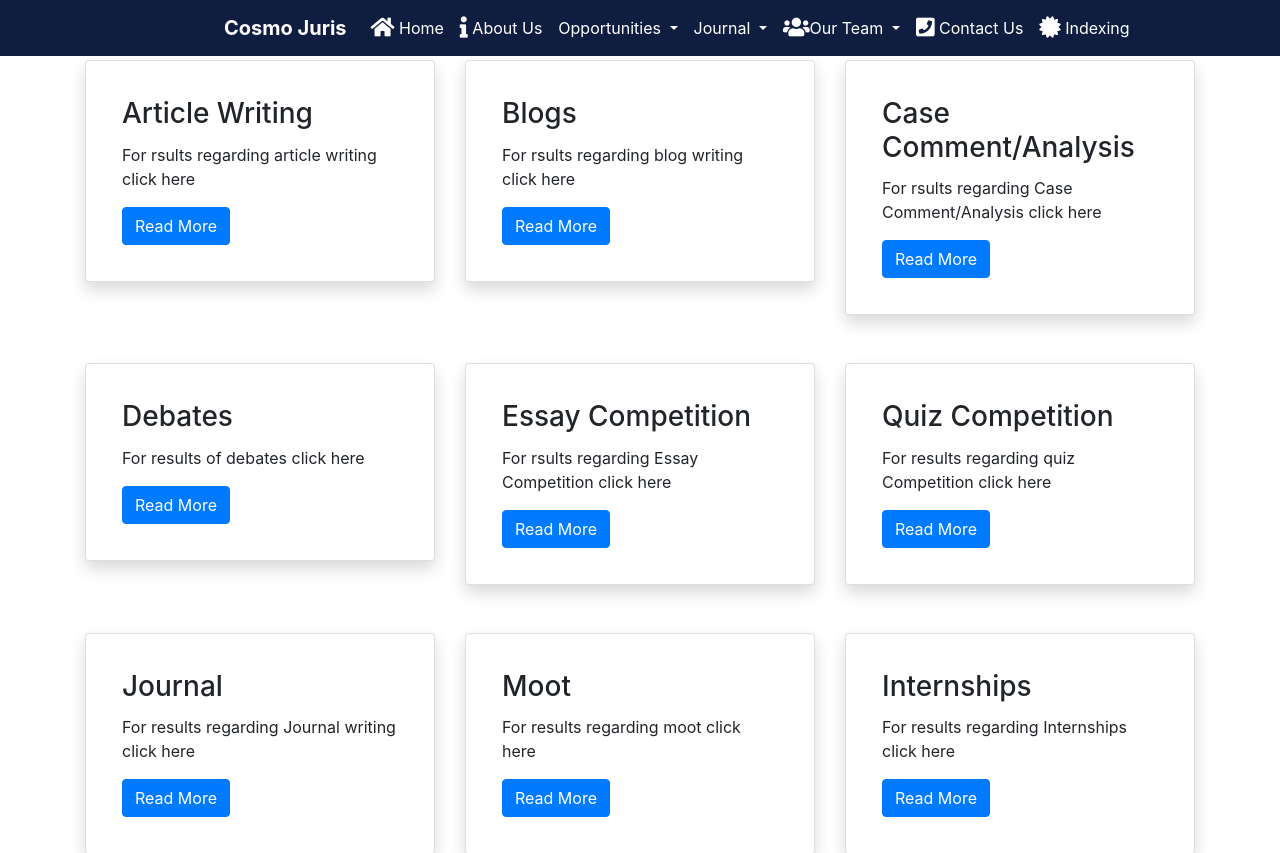
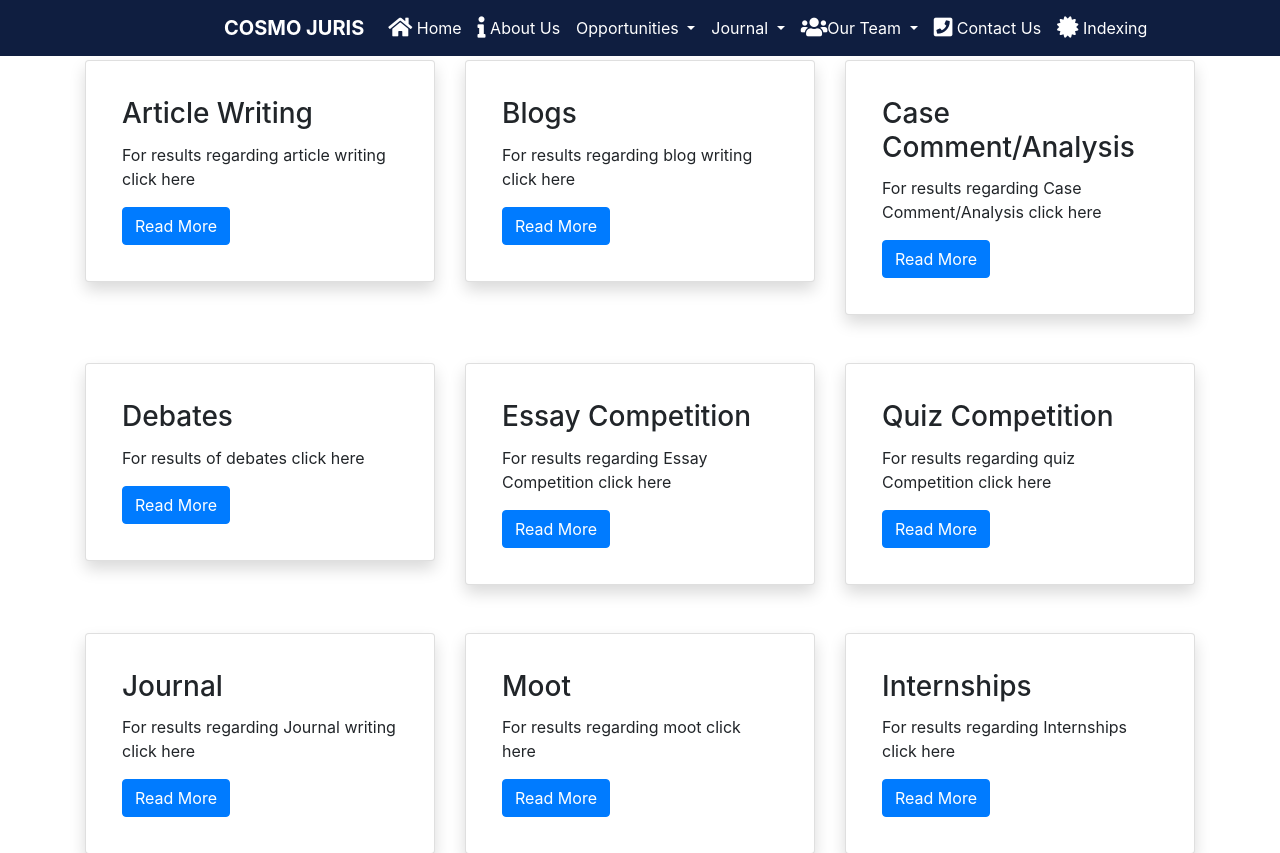
Before and after one commit to Parasmani300/cosmojuris, a Flask app: page /for_students in a window 1280 px wide; the page is wider, and only the part inside the window is pictured. Shown: the top 853 px of that part. Run offline with Flask 2, Linux system fonts and the light colour scheme; some libraries are stand-ins or nearby versions.

Commit message:
New Changes rolled up

```diff
--- a/application/templates/advisory_board.html
+++ b/application/templates/advisory_board.html
@@ -39,13 +39,13 @@
                     <h5 class="card-title">Vaishali Singh</h5>
                     <p class="card-text">Phd. Research Scholar (HPNLU)</p>
                     <p>LLM(Constitution Law) - HPNLU, Shimla</p>
-                    <p>B.L.S LLB Goverment Law College, Mumbai</p>
+                    <p>B.L.S LLB - Goverment Law College, Mumbai</p>
                 </div>
             </div>
             <br>
         </div>
 
-        <div class="col-md-4">
+        <!-- <div class="col-md-4">
             <div class="card" style="width: 18rem;">
                 <img class="card-img-top"
                     src="https://firebasestorage.googleapis.com/v0/b/cosmo-juris.appspot.com/o/vaibhaw.jpg?alt=media&token=8c5f32f9-859f-4b5a-9323-c43edd92eaff"
@@ -57,7 +57,7 @@
                 </div>
             </div>
             <br>
-        </div>
+        </div> -->
     </div>
     <br>
 </div>
--- a/application/templates/for_student.html
+++ b/application/templates/for_student.html
@@ -6,7 +6,7 @@
             <div class="card shadow p-3 mb-5 bg-white rounded">
                 <div class="card-body">
                     <h3 class="card-title">Article Writing</h3>
-                    <p class="card-text">For rsults regarding article writing click here</p>
+                    <p class="card-text">For results regarding article writing click here</p>
                     <button class="btn btn-primary">Read More</button>
                 </div>
             </div>
@@ -15,7 +15,7 @@
             <div class="card shadow p-3 mb-5 bg-white rounded">
                 <div class="card-body">
                     <h3 class="card-title">Blogs</h3>
-                    <p class="card-text">For rsults regarding blog writing click here</p>
+                    <p class="card-text">For results regarding blog writing click here</p>
                     <button class="btn btn-primary">Read More</button>
                 </div>
             </div>
@@ -24,7 +24,7 @@
             <div class="card shadow p-3 mb-5 bg-white rounded">
                 <div class="card-body">
                     <h3 class="card-title">Case Comment/Analysis</h3>
-                    <p class="card-text">For rsults regarding Case Comment/Analysis click here</p>
+                    <p class="card-text">For results regarding Case Comment/Analysis click here</p>
                     <button class="btn btn-primary">Read More</button>
                 </div>
             </div>
@@ -42,7 +42,7 @@
             <div class="card shadow p-3 mb-5 bg-white rounded">
                 <div class="card-body">
                     <h3 class="card-title">Essay Competition</h3>
-                    <p class="card-text">For rsults regarding Essay Competition click here</p>
+                    <p class="card-text">For results regarding Essay Competition click here</p>
                     <button class="btn btn-primary">Read More</button>
                 </div>
             </div>
--- a/application/templates/includes/carousel.html
+++ b/application/templates/includes/carousel.html
@@ -15,7 +15,7 @@
             </div>
         </div>
         <div class="carousel-item">
-            <img src="{{url_for('static',filename='images/caro1.jpg')}}" class="d-block w-100" alt="caro2">
+            <img src="{{url_for('static',filename='images/caro123.png')}}" class="d-block w-100" alt="caro2">
 
             <div class="carousel-caption d-none d-md-block">
                 <h5></h5>
@@ -23,7 +23,7 @@
             </div>
         </div>
         <div class="carousel-item">
-            <img src="{{url_for('static',filename='images/caro4.jpg')}}" class="d-block w-100" alt="caro3">
+            <img src="{{url_for('static',filename='images/caro124.png')}}" class="d-block w-100" alt="caro3">
         </div>
 
     </div>
--- a/application/templates/includes/footer.html
+++ b/application/templates/includes/footer.html
@@ -36,6 +36,10 @@
                         <p><a href="https://www.instagram.com/cosmo.juris/"><img
                                     src="https://img.icons8.com/wired/64/000000/instagram.png" /></a> </p>
                     </div>
+                    <div class="col-4">
+                        <p><a href="https://www.instagram.com/cosmo.juris/"><img
+                                    src="https://img.icons8.com/wired/64/000000/youtube.png" /></a> </p>
+                    </div>
                 </div>
 
             </div>
--- a/application/templates/includes/nav.html
+++ b/application/templates/includes/nav.html
@@ -1,6 +1,6 @@
 <nav class="navbar fixed-top navbar-expand-md navbar-light" style="color: white; background-color: #0F1E40;">
     <!-- Brand -->
-    <a class="navbar-brand offset-md-2 text-white" href="{{url_for('index')}}"><b>Cosmo Juris</b></a>
+    <a class="navbar-brand offset-md-2 text-white" href="{{url_for('index')}}"><b>COSMO JURIS</b></a>
     <!-- Toggler/collapsibe Button -->
     <button class="navbar-toggler bg-white" type="button" data-toggle="collapse" data-target="#collapsibleNavbar">
         <span class="navbar-toggler-icon"></span>
@@ -48,7 +48,7 @@
                     <a class="dropdown-item" href="{{url_for('core_members')}}">Core Members</a>
                     <a class="dropdown-item" href="{{url_for('coordinators')}}">Coordinators</a>
                     <a class="dropdown-item" href="{{url_for('convenors')}}">Convenors</a>
-                    <a class="dropdown-item" href="{{url_for('techinical_board')}}">Techinical Board</a>
+                    <a class="dropdown-item" href="{{url_for('techinical_board')}}">Technical Board</a>
                 </div>
             </li>
             <li class="nav-item">
--- a/application/templates/index.html
+++ b/application/templates/index.html
@@ -79,7 +79,7 @@
     <div class="container">
         <div class="card shadow p-3 mb-5 bg-white rounded">
             <div class="card-body" style="background-color: #918888;">
-                <h3 class="card-title">Feedback</h3>
+                <h3 class="card-title">Help Desk</h3>
                 <hr>
                 <form action="" method="POST">
                     <div class="form-group">
```
Also changed, not shown: application/templates/editorial_board.html (+15 -2 lines), application/static/images/caro123.png (added), application/static/images/caro124.png (added).
